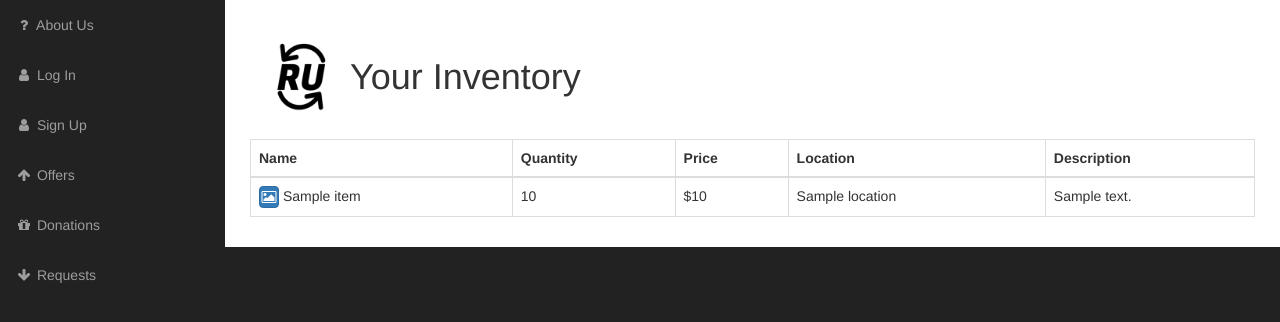
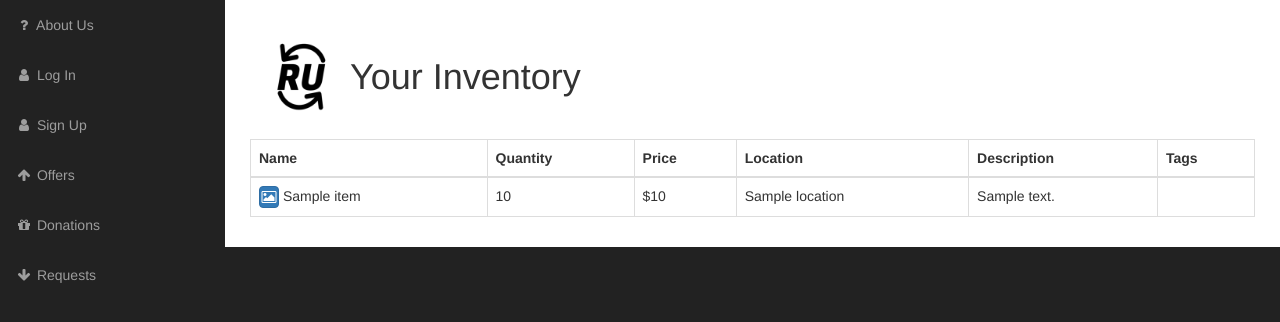
Before and after one commit to no-whey/ResourcefulUpcyclers, a Django app: template website/frontend/templates/inventory/index.html in a window 1280 px wide. Shown: the part 51-373 px from the top of the page. Run offline with Django 3.2, Linux system fonts and the light colour scheme; the template is opened without the code that fills it: most values are stand-ins (such as "Sample title", 1, 10 or a date in 2020); grey boxes marked "Sample" are stand-in pictures; some libraries are stand-ins or nearby versions.

Commit message:
added tags to Inventory page

```diff
--- a/website/frontend/templates/inventory/index.html
+++ b/website/frontend/templates/inventory/index.html
@@ -18,6 +18,7 @@
             {% if user.profile.isOwner %}
             <th>Private</th>
             {% endif %}
+            <th>Tags</th>
             </tr>
             </thead>
           <tbody>
@@ -34,6 +35,7 @@
               <td>{{ item.text_description }}</td>
               {% if user.profile.isOwner %}
               <td>{{ item.private }}</td>
+              <td>{{ item.tag_pile }}</td>
               <td>
                 {% if item.private %}
                   <a class="btn btn-primary" href="{% url 'showHideOffer' item.id %}" role="button">Show</a>
```
